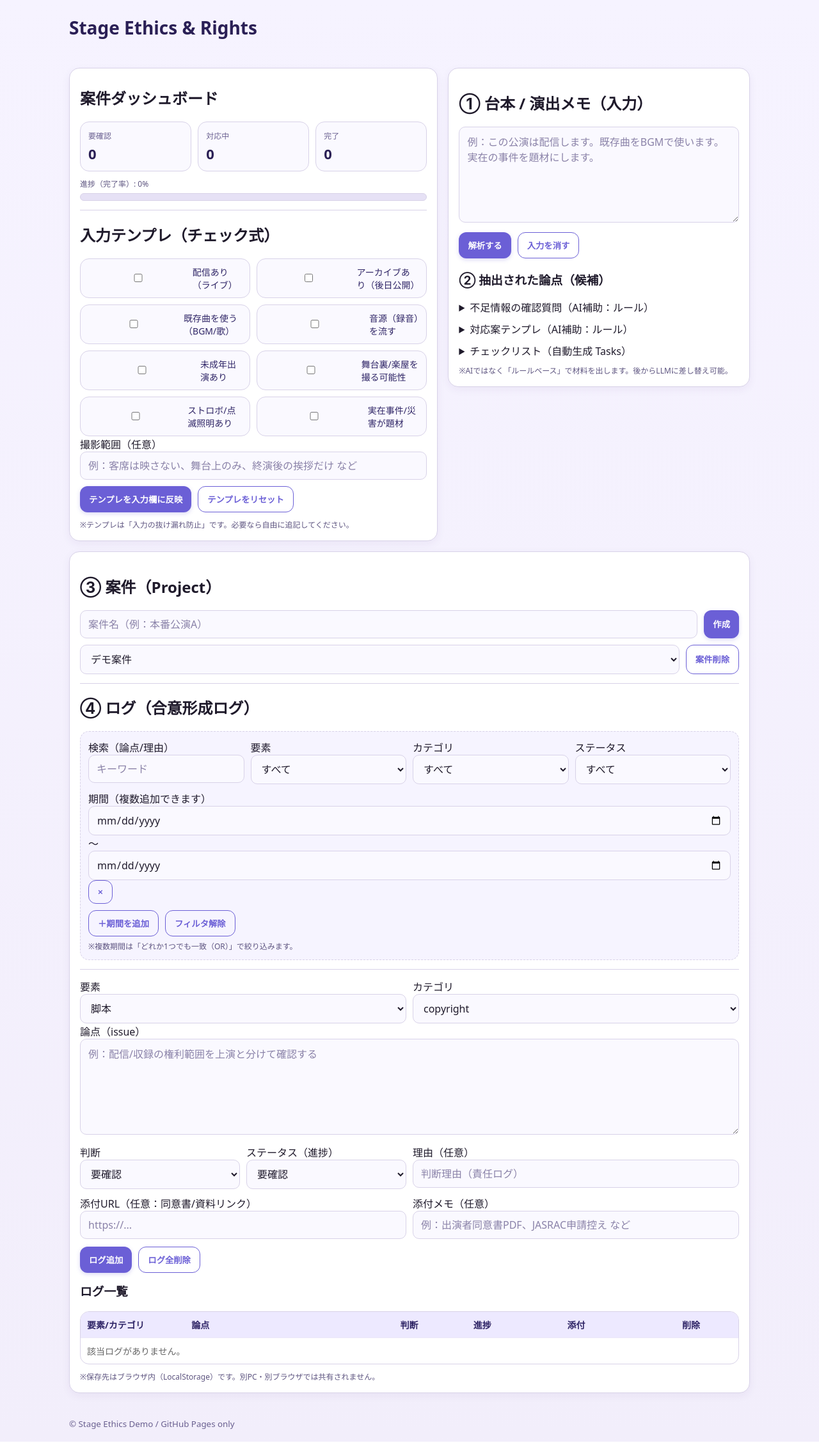
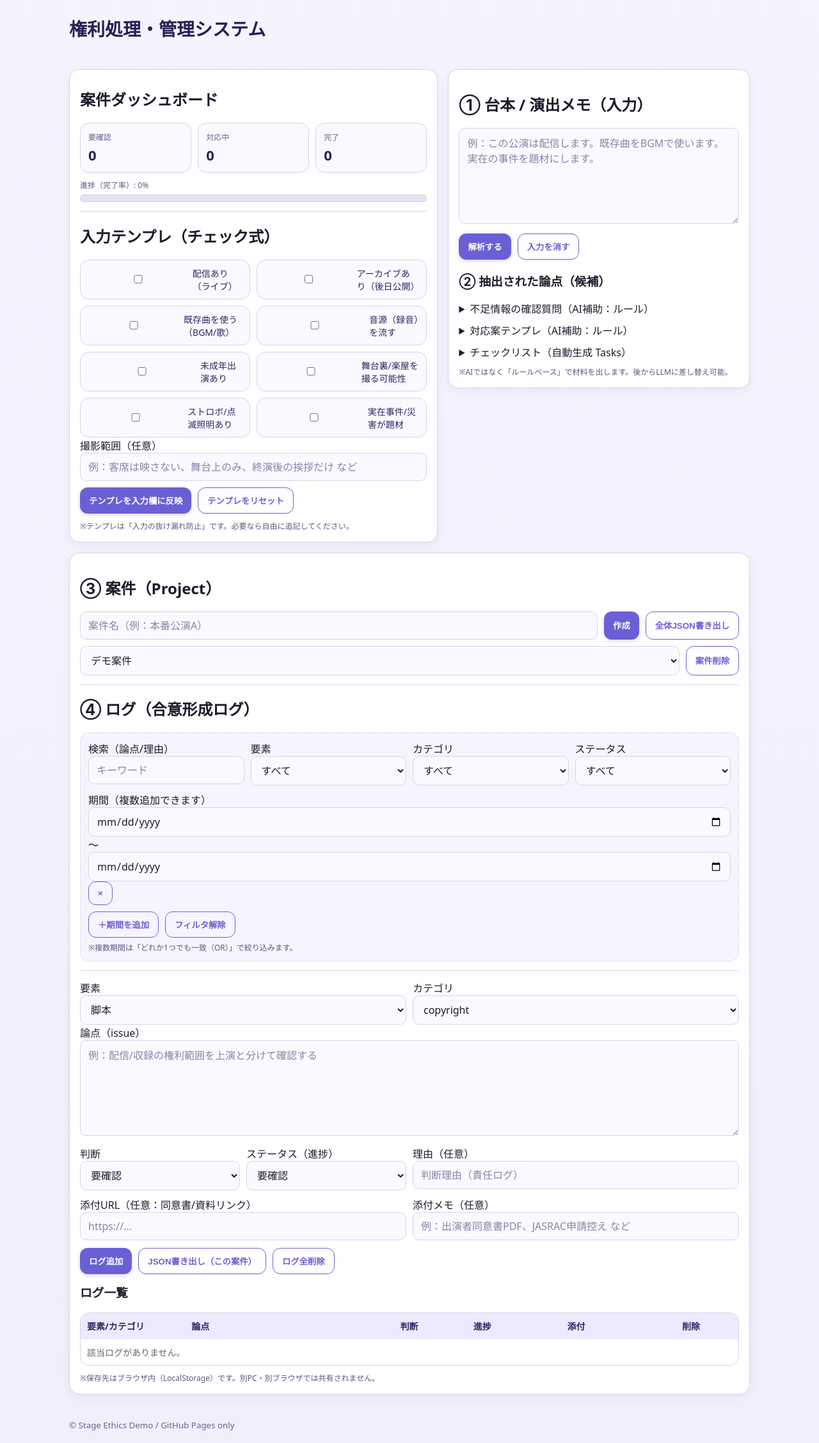
Before and after one commit to creative-teeam/ethics-system, a plain HTML site: page index.html in a window 1280 px wide. Shown: the whole page at 64% size. Drawn offline with Linux system fonts and the light colour scheme.

Commit message:
Update index.html

```diff
--- a/index.html
+++ b/index.html
@@ -3,17 +3,17 @@
 <head>
   <meta charset="utf-8" />
   <meta name="viewport" content="width=device-width,initial-scale=1" />
-  <title>Stage Ethics & Rights (GitHub Pages)</title>
+  <title>権利処理・管理システム (GitHub Pages)</title>
   <link rel="stylesheet" href="style.css" />
 </head>
 <body>
   <header class="wrap">
-    <h1>Stage Ethics & Rights</h1>
+    <h1>権利処理・管理システム</h1>
     <p class="sub"></p>
   </header>
 
   <main class="wrap grid">
-    <!-- ✅ ガイド + ダッシュボード -->
+    <!-- ✅ ダッシュボード + 入力テンプレ -->
     <section class="card">
       <h2 style="margin-top:12px;">案件ダッシュボード</h2>
       <div class="dash">
@@ -94,6 +94,9 @@
       <div class="row">
         <input id="projectTitle" class="grow" placeholder="案件名（例：本番公演A）" />
         <button type="button" id="createProjectBtn">作成</button>
+
+        <!-- ✅ app.js が exportAllBtn を参照するので用意（無いとJSが止まってログ追加も動かなくなることがあります） -->
+        <button type="button" class="ghost" id="exportAllBtn">全体JSON書き出し</button>
       </div>
 
       <div class="row">
@@ -165,6 +168,11 @@
             <div class="hint" style="margin-top:6px;">
               ※複数期間は「どれか1つでも一致（OR）」で絞り込みます。
             </div>
+
+            <!-- ✅ 重要：あなたの app.js が f_from / f_to を参照している場合に備えて “隠し入力” を残す -->
+            <!-- （複数期間対応の app.js に差し替えたら、これは不要です） -->
+            <input id="f_from" type="date" style="display:none" />
+            <input id="f_to" type="date" style="display:none" />
           </div>
         </div>
       </div>
@@ -233,6 +241,10 @@
 
       <div class="row" style="margin-top:12px;">
         <button type="button" id="addLogBtn">ログ追加</button>
+
+        <!-- ✅ app.js が exportBtn を参照するので用意（無いとJSが止まってログ追加が動かない原因になります） -->
+        <button type="button" class="ghost" id="exportBtn">JSON書き出し（この案件）</button>
+
         <button type="button" class="ghost" id="clearLogsBtn">ログ全削除</button>
       </div>
 
@@ -249,7 +261,6 @@
     <small>© Stage Ethics Demo / GitHub Pages only</small>
   </footer>
 
-  <!-- ※キャッシュ回避したいなら ?v= 付けてOK -->
   <script src="app.js"></script>
 </body>
 </html>
```
